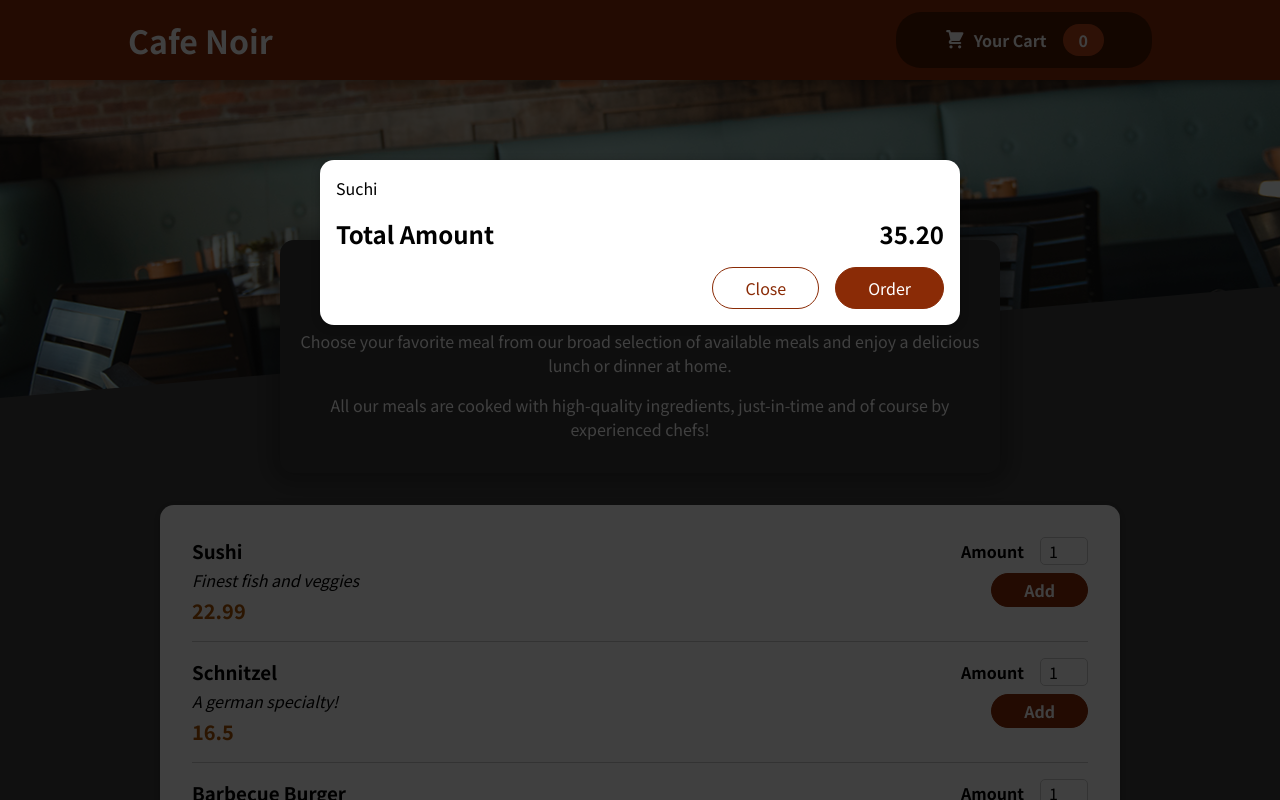
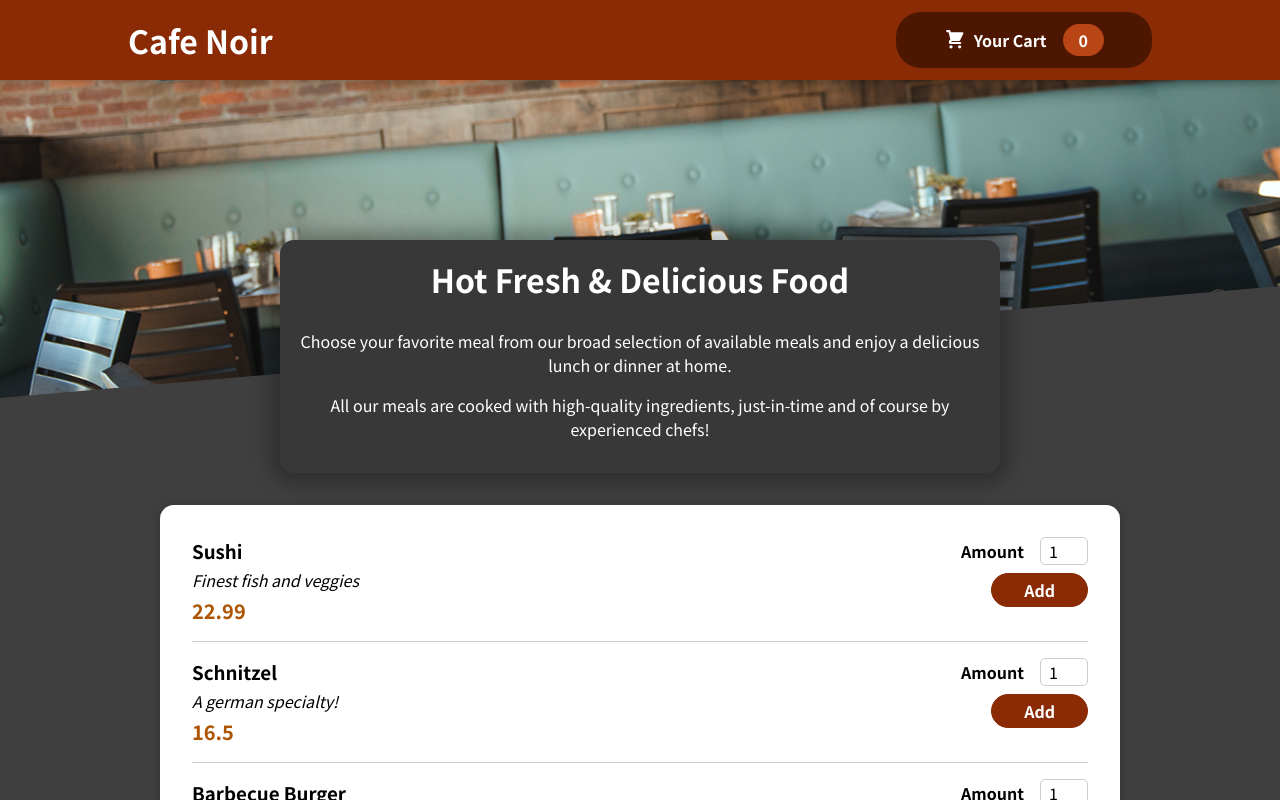
Before and after one commit to pramuditha1/react-food-order-app, a React (Create React App) app: page / in a window 1280 px wide. Shown: the top 800 px of the page. Built offline with nearby package versions, Linux system fonts and the light colour scheme.

Commit message:
enable show hide functionality for cart button in header section

```diff
--- a/src/App.js
+++ b/src/App.js
@@ -1,12 +1,24 @@
+import { useState } from "react";
 import Cart from "./components/Cart/Cart";
 import Header from "./components/Layout/Header";
 import Meals from "./components/Meals/Meals";
 
 function App() {
+  const [showModal, setShowModal] = useState(false)
+
+  const showCart = () => {
+    setShowModal(true);
+  }
+
+  const hideCart = () => {
+    setShowModal(false);
+  }
   return (
     <>
-        <Cart/>
-        <Header/>
+        {
+            showModal && <Cart onClose={hideCart}/>
+        }
+        <Header onShowCart={showCart}/>
         <Meals/>
     </>
   );
--- a/src/components/Cart/Cart.js
+++ b/src/components/Cart/Cart.js
@@ -12,7 +12,7 @@
         }
     ].map((item) => (<li>{item.name}</li>))
   return (
-    <Modal>
+    <Modal onClose={props.onClose}>
         <ul className={classes['cart-items']}>
             {cartItems}
         </ul>
@@ -21,7 +21,7 @@
             <span>35.20</span>
         </div>
         <div className={classes.actions}>
-            <button className={classes['button--alt']}>Close</button>
+            <button className={classes['button--alt']} onClick={props.onClose}>Close</button>
             <button className={classes.button}>Order</button>
         </div>
     </Modal>
--- a/src/components/Layout/Header.js
+++ b/src/components/Layout/Header.js
@@ -3,12 +3,12 @@
 import classes from './Header.module.css'
 import HeaderCartButton from './HeaderCartButton'
 
-const Header = () => {
+const Header = (props) => {
   return (
     <>
         <header className={classes.header}>
             <h1>Cafe Noir</h1>
-            <HeaderCartButton/>
+            <HeaderCartButton onClick={props.onShowCart}/>
         </header>
         <div className={classes['main-image']}>
             <img src={cafeImage} alt="cafe noir banner"/>
--- a/src/components/Layout/HeaderCartButton.js
+++ b/src/components/Layout/HeaderCartButton.js
@@ -4,7 +4,7 @@
 
 const HeaderCartButton = (props) => {
   return (
-    <button className={classes.button}>
+    <button className={classes.button} onClick={props.onClick}>
         <span className={classes.icon}>
             <CartIcon/>
         </span>
--- a/src/components/UI/Modal.js
+++ b/src/components/UI/Modal.js
@@ -3,7 +3,7 @@
 import classes from './Modal.module.css'
 
 const BackDrop = (props) => {
-    return <div className={classes.backdrop}></div>
+    return <div className={classes.backdrop} onClick={props.onClose}></div>
 }
 
 const ModalOverlay = (props) => {
@@ -19,7 +19,7 @@
 const Modal = (props) => {
   return (
     <>
-        {ReactDOM.createPortal(<BackDrop/>, protalElement)}
+        {ReactDOM.createPortal(<BackDrop onClose={props.onClose}/>, protalElement)}
         {ReactDOM.createPortal(
             <ModalOverlay>{props.children}</ModalOverlay>
             , protalElement)}
```
